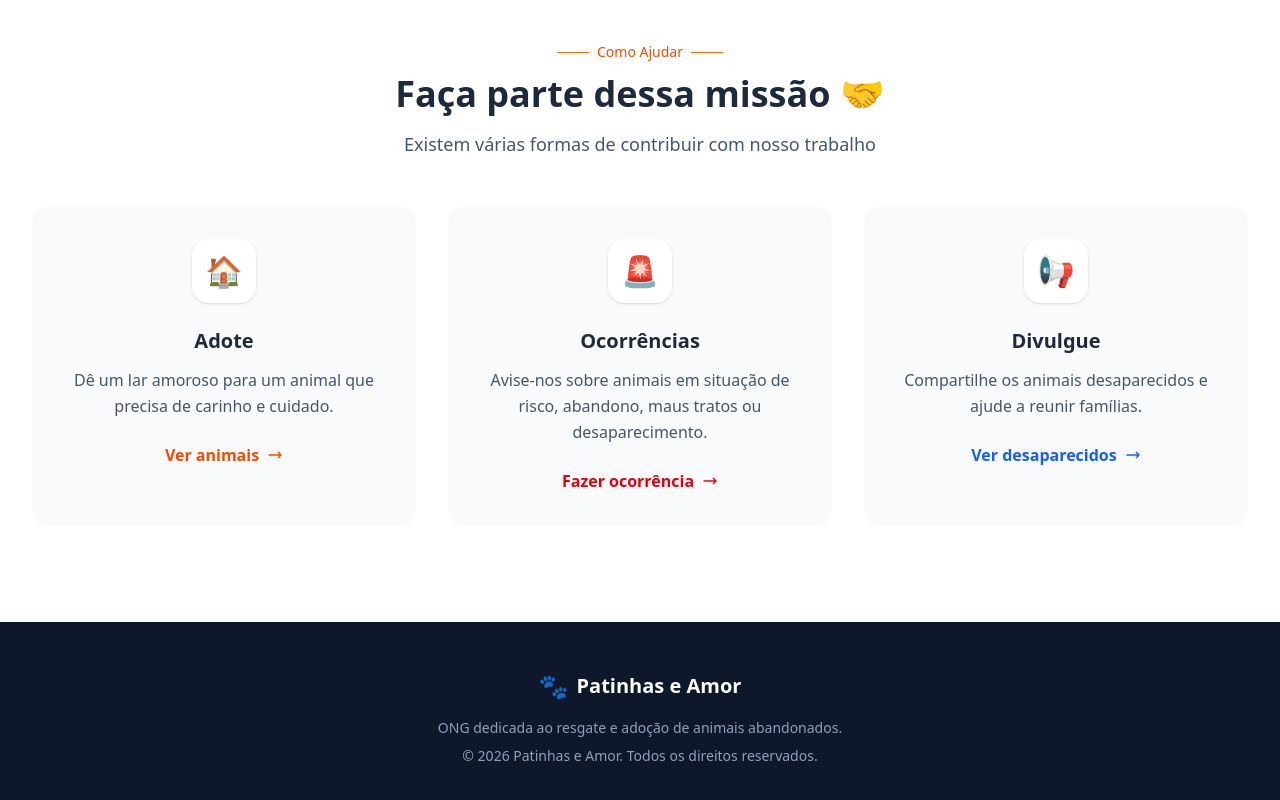
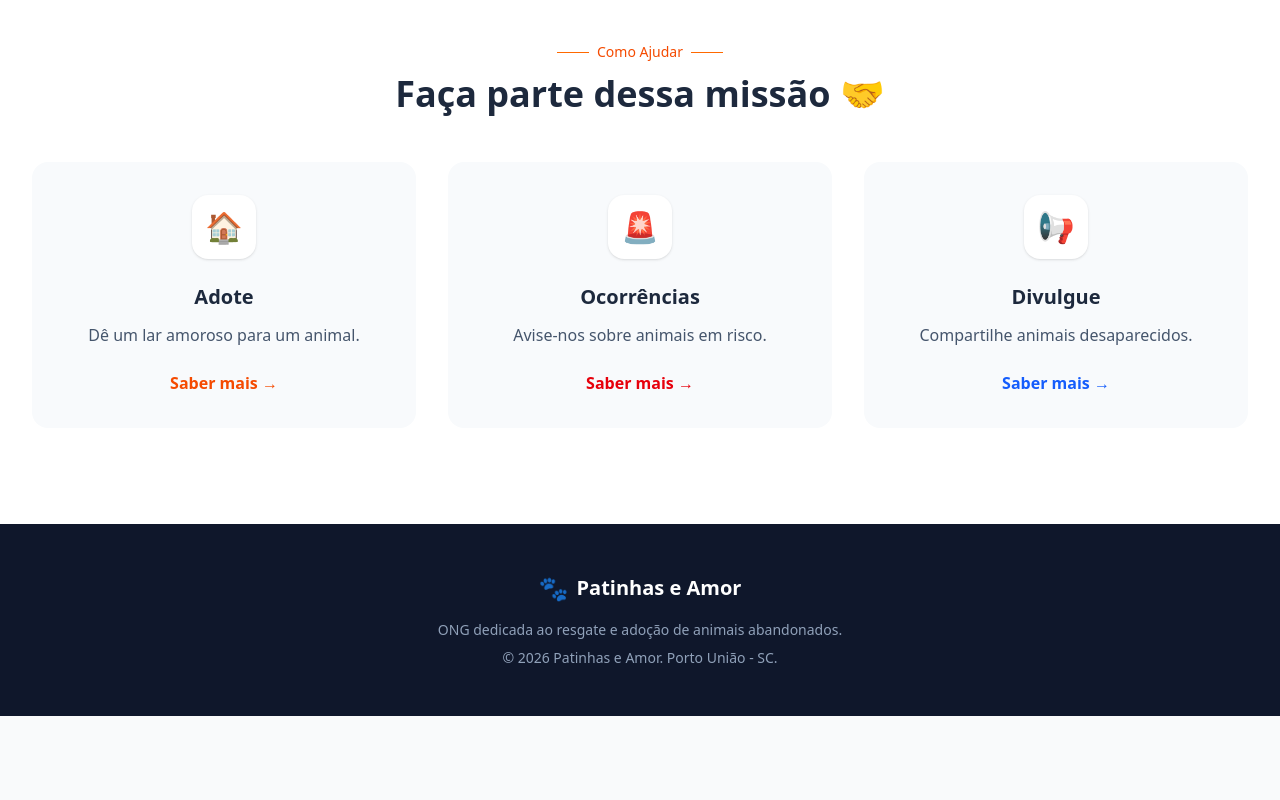
Before and after one commit to VictorTes/patinhas-amor, a React (Vite) app in the folder web/: page / in a window 1280 px wide. Shown: the part 1414-2214 px from the top of the page. After the commit the page ends 2130 px from the top, so only its background shows below. Built offline with nearby package versions, Linux system fonts and the light colour scheme; no server answers; the database is empty.

Commit message:
feat: Animações HomeScreen

```diff
--- a/web/package.json
+++ b/web/package.json
@@ -11,6 +11,7 @@
   },
   "dependencies": {
     "firebase": "^12.11.0",
+    "framer-motion": "^12.38.0",
     "leaflet": "^1.9.4",
     "react": "^19.2.4",
     "react-dom": "^19.2.4",
--- /dev/null
+++ b/web/src/components/FadeIn.tsx
@@ -0,0 +1,28 @@
+import { motion } from "framer-motion";
+
+interface Props {
+  children: React.ReactNode;
+  delay?: number;
+  direction?: "up" | "down" | "left" | "right";
+}
+
+export function FadeIn({ children, delay = 0, direction }: Props) {
+  return (
+    <motion.div
+      initial={{
+        opacity: 0,
+        y: direction === "up" ? 20 : direction === "down" ? -20 : 0,
+        x: direction === "left" ? 20 : direction === "right" ? -20 : 0
+      }}
+      whileInView={{ opacity: 1, y: 0, x: 0 }}
+      viewport={{ once: true }} // Anima apenas uma vez ao scrolar
+      transition={{
+        duration: 0.6,
+        delay: delay,
+        ease: "easeOut"
+      }}
+    >
+      {children}
+    </motion.div>
+  );
+}
--- a/web/src/pages/Home.tsx
+++ b/web/src/pages/Home.tsx
@@ -1,6 +1,8 @@
 import { useEffect, useState } from 'react';
 import { Link } from 'react-router-dom';
+import { motion } from 'framer-motion'; // Importação do Framer Motion
 import { AnimalGrid } from '../components/AnimalGrid';
+import { FadeIn } from '../components/FadeIn'; // Seu componente de FadeIn
 import { getAnimalsByStatus } from '../services/firebaseService';
 import type { Animal } from '../types';
 
@@ -12,11 +14,8 @@ export function Home() {
 
   useEffect(() => {
     async function fetchAnimals() {
-      // Busca animais disponíveis para adoção
       try {
-        console.log('[Home] Buscando animais disponíveis...');
         const available = await getAnimalsByStatus('available_for_adoption');
-        console.log('[Home] Animais disponíveis:', available);
         setAvailableAnimals(available.slice(0, 4));
       } catch (error) {
         console.error('[Home] Erro ao buscar disponíveis:', error);
@@ -24,11 +23,8 @@ export function Home() {
         setLoadingAvailable(false);
       }
 
-      // Busca animais desaparecidos
       try {
-        console.log('[Home] Buscando animais desaparecidos...');
         const missing = await getAnimalsByStatus('missing');
-        console.log('[Home] Animais desaparecidos:', missing);
         setMissingAnimals(missing);
       } catch (error) {
         console.error('[Home] Erro ao buscar desaparecidos:', error);
@@ -36,7 +32,6 @@ export function Home() {
         setLoadingMissing(false);
       }
     }
-
     fetchAnimals();
   }, []);
 
@@ -44,37 +39,50 @@ export function Home() {
 
   return (
     <div className="min-h-screen bg-white">
-      {/* Hero Section - Design moderno com gradiente laranja */}
+      {/* Hero Section */}
       <section className="relative overflow-hidden">
-        {/* Background gradiente */}
         <div className="absolute inset-0 bg-gradient-to-br from-orange-400 via-orange-500 to-orange-600" />
 
-        {/* Pattern decorativo */}
+        {/* Círculos Decorativos Animados (Efeito de flutuação) */}
         <div className="absolute inset-0 opacity-10">
-          <div className="absolute top-0 left-0 w-96 h-96 bg-white rounded-full -translate-x-1/2 -translate-y-1/2" />
-          <div className="absolute bottom-0 right-0 w-64 h-64 bg-white rounded-full translate-x-1/3 translate-y-1/3" />
+          <motion.div
+            animate={{ y: [0, 20, 0], x: [0, 10, 0] }}
+            transition={{ duration: 8, repeat: Infinity, ease: "easeInOut" }}
+            className="absolute top-0 left-0 w-96 h-96 bg-white rounded-full -translate-x-1/2 -translate-y-1/2"
+          />
+          <motion.div
+            animate={{ y: [0, -30, 0], x: [0, -15, 0] }}
+            transition={{ duration: 10, repeat: Infinity, ease: "easeInOut" }}
+            className="absolute bottom-0 right-0 w-64 h-64 bg-white rounded-full translate-x-1/3 translate-y-1/3"
+          />
         </div>
 
         <div className="relative max-w-7xl mx-auto px-4 sm:px-6 lg:px-8 py-20 lg:py-28">
           <div className="text-center max-w-3xl mx-auto">
-            {/* Badge */}
+            <FadeIn direction="down">
               <div className="inline-flex items-center gap-2 bg-white/20 backdrop-blur-sm text-white px-4 py-2 rounded-full text-sm font-medium mb-6">
                 <span className="w-2 h-2 bg-green-400 rounded-full animate-pulse" />
                 ONG ativa desde 2020
               </div>
+            </FadeIn>
 
+            <FadeIn direction="up" delay={0.2}>
               <h1 className="text-4xl md:text-5xl lg:text-6xl font-bold text-white mb-6 leading-tight">
                 Encontre seu novo
                 <span className="block">
                   <span className="text-yellow-200">melhor amigo</span> 🐾
                 </span>
               </h1>
+            </FadeIn>
 
+            <FadeIn direction="up" delay={0.4}>
               <p className="text-lg md:text-xl text-white/90 mb-10 max-w-2xl mx-auto">
                 Resgatamos, cuidamos e encontramos lares amorosos para animais
                 abandonados. Cada adoção é uma nova história de amor.
               </p>
+            </FadeIn>
 
+            <FadeIn direction="up" delay={0.6}>
               <div className="flex flex-col sm:flex-row gap-4 justify-center">
                 <Link
                   to="/adocao"
@@ -93,15 +101,16 @@ export function Home() {
                   🚨 Registrar ocorrência
                 </Link>
               </div>
+            </FadeIn>
           </div>
         </div>
       </section>
 
-      {/* Seção de Adoção - Cards em destaque */}
+      {/* Seção de Adoção */}
       <section className="py-16 lg:py-24 bg-slate-50">
         <div className="max-w-7xl mx-auto px-4 sm:px-6 lg:px-8">
-          {/* Header da seção */}
           <div className="flex flex-col sm:flex-row sm:items-end sm:justify-between gap-4 mb-12">
+            <FadeIn direction="right">
               <div>
                 <div className="inline-flex items-center gap-2 text-orange-600 font-medium text-sm mb-3">
                   <span className="w-8 h-px bg-orange-500" />
@@ -114,167 +123,117 @@ export function Home() {
                   Conheça nossos amiguinhos que estão esperando por uma família amorosa
                 </p>
               </div>
+            </FadeIn>
 
+            <FadeIn direction="left" delay={0.2}>
               <Link
                 to="/adocao"
                 className="inline-flex items-center gap-2 text-orange-600 font-semibold hover:text-orange-700 group"
               >
                 Ver todos os animais
-              <svg
-                className="w-5 h-5 transition-transform group-hover:translate-x-1"
-                fill="none"
-                stroke="currentColor"
-                viewBox="0 0 24 24"
-              >
+                <svg className="w-5 h-5 transition-transform group-hover:translate-x-1" fill="none" stroke="currentColor" viewBox="0 0 24 24">
                   <path strokeLinecap="round" strokeLinejoin="round" strokeWidth={2} d="M17 8l4 4m0 0l-4 4m4-4H3" />
                 </svg>
               </Link>
+            </FadeIn>
           </div>
 
-          {/* Grid de animais */}
           {loadingAvailable ? (
             <div className="flex items-center justify-center py-16">
               <div className="animate-spin rounded-full h-12 w-12 border-b-2 border-orange-500" />
             </div>
           ) : (
+            <FadeIn delay={0.4}>
               <AnimalGrid
                 animals={availableAnimals}
                 emptyMessage="Nenhum animal disponível para adoção no momento."
                 columns={4}
               />
+            </FadeIn>
           )}
         </div>
       </section>
 
-      {/* Seção de Desaparecidos - Destaque vermelho */}
+      {/* Seção de Desaparecidos */}
       {(hasMissingAnimals || loadingMissing) && (
         <section className="py-16 lg:py-24 bg-gradient-to-b from-red-50 to-white">
           <div className="max-w-7xl mx-auto px-4 sm:px-6 lg:px-8">
-            {/* Header com alerta */}
+            <FadeIn direction="up">
               <div className="bg-red-500 text-white rounded-2xl p-6 md:p-8 mb-10 shadow-lg shadow-red-200">
                 <div className="flex flex-col md:flex-row md:items-center md:justify-between gap-4">
                   <div className="flex items-start md:items-center gap-4">
-                  <div className="w-14 h-14 bg-white/20 rounded-xl flex items-center justify-center flex-shrink-0">
+                    <motion.div
+                      animate={{ rotate: [0, -10, 10, 0] }}
+                      transition={{ duration: 2, repeat: Infinity }}
+                      className="w-14 h-14 bg-white/20 rounded-xl flex items-center justify-center flex-shrink-0"
+                    >
                       <span className="text-3xl">⚠️</span>
-                  </div>
+                    </motion.div>
                     <div>
-                    <h2 className="text-2xl md:text-3xl font-bold mb-1">
-                      Nos ajude a encontrá-los
-                    </h2>
-                    <p className="text-red-100">
-                      Esses animais estão desaparecidos e precisam voltar para casa
-                    </p>
+                      <h2 className="text-2xl md:text-3xl font-bold mb-1">Nos ajude a encontrá-los</h2>
+                      <p className="text-red-100">Esses animais estão desaparecidos e precisam voltar para casa</p>
                     </div>
                   </div>
-
                   <Link
                     to="/desaparecidos"
                     className="inline-flex items-center justify-center gap-2 bg-white text-red-600 px-6 py-3 rounded-xl font-semibold hover:bg-red-50 transition-colors"
                   >
                     Ver todos
-                  <svg className="w-4 h-4" fill="none" stroke="currentColor" viewBox="0 0 24 24">
-                    <path strokeLinecap="round" strokeLinejoin="round" strokeWidth={2} d="M9 5l7 7-7 7" />
-                  </svg>
                   </Link>
                 </div>
               </div>
+            </FadeIn>
 
-            {/* Grid de desaparecidos */}
             {loadingMissing ? (
               <div className="flex items-center justify-center py-16">
                 <div className="animate-spin rounded-full h-12 w-12 border-b-2 border-red-500" />
               </div>
             ) : (
+              <FadeIn delay={0.3}>
                 <AnimalGrid
                   animals={missingAnimals}
                   variant="urgent"
                   emptyMessage="Nenhum animal desaparecido no momento."
                   columns={4}
                 />
+              </FadeIn>
             )}
           </div>
         </section>
       )}
 
-      {/* Seção Como Ajudar - Cards de ação */}
+      {/* Seção Como Ajudar */}
       <section className="py-16 lg:py-24 bg-white">
         <div className="max-w-7xl mx-auto px-4 sm:px-6 lg:px-8">
+          <FadeIn direction="up">
             <div className="text-center mb-12">
               <div className="inline-flex items-center gap-2 text-orange-600 font-medium text-sm mb-3">
                 <span className="w-8 h-px bg-orange-500" />
                 Como Ajudar
                 <span className="w-8 h-px bg-orange-500" />
               </div>
-            <h2 className="text-3xl md:text-4xl font-bold text-slate-800 mb-4">
-              Faça parte dessa missão 🤝
-            </h2>
-            <p className="text-slate-600 text-lg max-w-2xl mx-auto">
-              Existem várias formas de contribuir com nosso trabalho
-            </p>
+              <h2 className="text-3xl md:text-4xl font-bold text-slate-800 mb-4">Faça parte dessa missão 🤝</h2>
             </div>
+          </FadeIn>
 
           <div className="grid grid-cols-1 md:grid-cols-3 gap-6 lg:gap-8">
             {[
-              {
-                icon: '🏠',
-                title: 'Adote',
-                description:
-                  'Dê um lar amoroso para um animal que precisa de carinho e cuidado.',
-                link: '/adocao',
-                linkText: 'Ver animais',
-                color: 'orange',
-              },
-              {
-                icon: '🚨',
-                title: 'Ocorrências',
-                description:
-                  'Avise-nos sobre animais em situação de risco, abandono, maus tratos ou desaparecimento.',
-                link: '/registrar-ocorrencia',
-                linkText: 'Fazer ocorrência',
-                color: 'red',
-              },
-              {
-                icon: '📢',
-                title: 'Divulgue',
-                description:
-                  'Compartilhe os animais desaparecidos e ajude a reunir famílias.',
-                link: '/desaparecidos',
-                linkText: 'Ver desaparecidos',
-                color: 'blue',
-              },
-            ].map((item) => (
-              <div
-                key={item.title}
-                className="group bg-slate-50 rounded-2xl p-8 text-center hover:bg-white hover:shadow-xl transition-all duration-300 border border-transparent hover:border-slate-100"
-              >
-                <div className="w-16 h-16 bg-white rounded-2xl flex items-center justify-center mx-auto mb-6 text-3xl shadow-sm group-hover:scale-110 transition-transform">
+              { icon: '🏠', title: 'Adote', desc: 'Dê um lar amoroso para um animal.', link: '/adocao', color: 'orange' },
+              { icon: '🚨', title: 'Ocorrências', desc: 'Avise-nos sobre animais em risco.', link: '/registrar-ocorrencia', color: 'red' },
+              { icon: '📢', title: 'Divulgue', desc: 'Compartilhe animais desaparecidos.', link: '/desaparecidos', color: 'blue' },
+            ].map((item, index) => (
+              <FadeIn key={item.title} delay={index * 0.2} direction="up">
+                <div className="group bg-slate-50 rounded-2xl p-8 text-center hover:bg-white hover:shadow-xl transition-all duration-300 border border-transparent hover:border-slate-100">
+                  <div className="w-16 h-16 bg-white rounded-2xl flex items-center justify-center mx-auto mb-6 text-3xl shadow-sm group-hover:scale-110 group-hover:rotate-6 transition-transform">
                     {item.icon}
                   </div>
-
                   <h3 className="text-xl font-bold text-slate-800 mb-3">{item.title}</h3>
-                <p className="text-slate-600 mb-6 leading-relaxed">{item.description}</p>
-
-                <Link
-                  to={item.link}
-                  className={`inline-flex items-center gap-2 font-semibold transition-colors ${
-                    item.color === 'red'
-                      ? 'text-red-600 hover:text-red-700'
-                      : item.color === 'blue'
-                        ? 'text-blue-600 hover:text-blue-700'
-                        : 'text-orange-600 hover:text-orange-700'
-                  }`}
-                >
-                  {item.linkText}
-                  <svg
-                    className="w-4 h-4 transition-transform group-hover:translate-x-1"
-                    fill="none"
-                    stroke="currentColor"
-                    viewBox="0 0 24 24"
-                  >
-                    <path strokeLinecap="round" strokeLinejoin="round" strokeWidth={2} d="M17 8l4 4m0 0l-4 4m4-4H3" />
-                  </svg>
+                  <p className="text-slate-600 mb-6">{item.desc}</p>
+                  <Link to={item.link} className={`font-semibold ${item.color === 'red' ? 'text-red-600' : item.color === 'blue' ? 'text-blue-600' : 'text-orange-600'}`}>
+                    Saber mais →
                   </Link>
                 </div>
+              </FadeIn>
             ))}
           </div>
         </div>
@@ -282,14 +241,14 @@ export function Home() {
 
       <footer className="bg-slate-900 text-slate-400 py-12">
         <div className="max-w-7xl mx-auto px-4 sm:px-6 lg:px-8 text-center">
+          <FadeIn direction="up">
             <div className="flex items-center justify-center gap-2 mb-4">
               <span className="text-2xl">🐾</span>
               <span className="text-xl font-bold text-white">Patinhas e Amor</span>
             </div>
-          <p className="text-sm">
-            ONG dedicada ao resgate e adoção de animais abandonados.
-          </p>
-          <p className="text-sm mt-2">© 2026 Patinhas e Amor. Todos os direitos reservados.</p>
+            <p className="text-sm">ONG dedicada ao resgate e adoção de animais abandonados.</p>
+            <p className="text-sm mt-2">© 2026 Patinhas e Amor. Porto União - SC.</p>
+          </FadeIn>
         </div>
       </footer>
     </div>
```
Also changed, not shown: 1 other file (tests, documents, lock files or other folders). Lines whose indentation alone changed are shown as unchanged.
